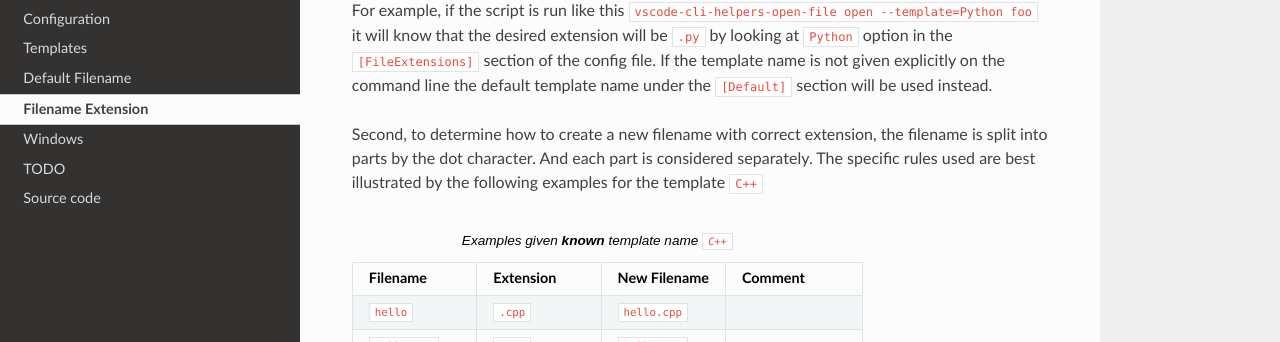
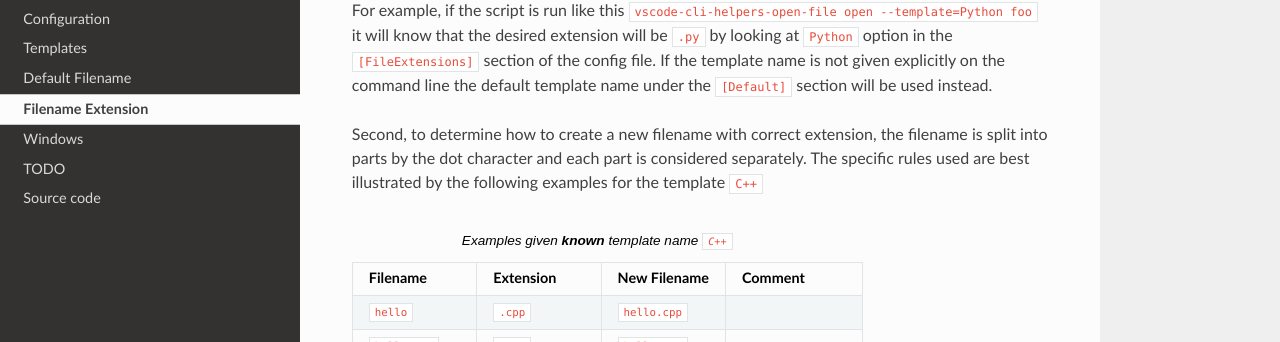
Before and after one commit to hakonhagland/vscode-cli-helpers-open-file, a Sphinx documentation site: the page built from docs/file_extension.rst, in a window 1280 px wide and 970 px high. Shown: the part 281-623 px from the top of the window. Built offline with Sphinx 7.4.7 and the Read the Docs theme 2.0.0, drawn with Linux system fonts in a browser that asks for light colours.

```diff
--- a/docs/file_extension.rst
+++ b/docs/file_extension.rst
@@ -15,7 +15,7 @@ explicitly on the command line the default template name under the ``[Default]``
 section will be used instead.
 
 Second, to determine how to create a new filename with correct extension,
-the filename is split into parts by the dot character. And each part is
+the filename is split into parts by the dot character and each part is
 considered separately.
 The specific rules used are best
 illustrated by the following examples for the template ``C++``
--- a/pyproject.toml
+++ b/pyproject.toml
@@ -1,6 +1,6 @@
 [tool.poetry]
 name = "vscode-cli-helpers-open-file"
-version = "0.1.8"
+version = "0.1.9"
 description = "Open files (with templates) in VSCode from the command line"
 authors = ["Håkon Hægland <hakon.hagland@gmail.com>"]
 readme = "README.md"
```
Also changed, not shown: 1 other file.
